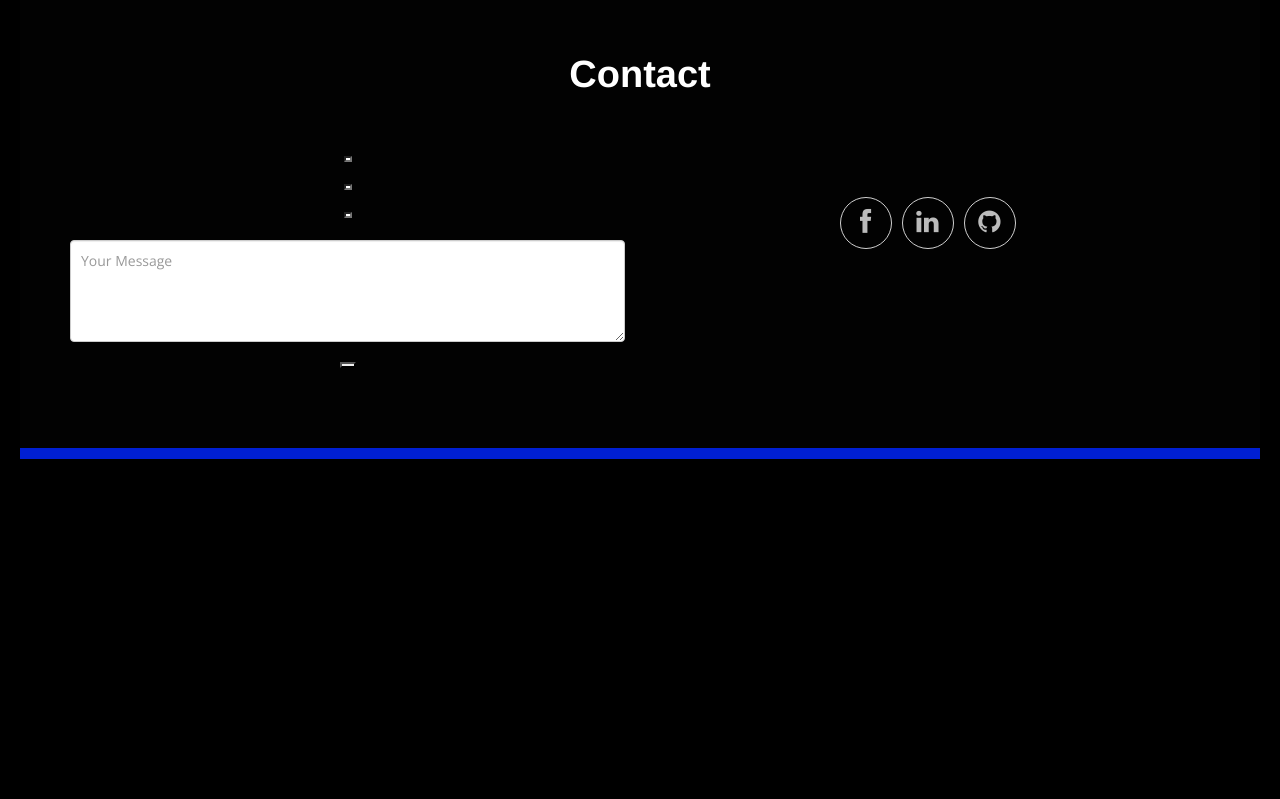
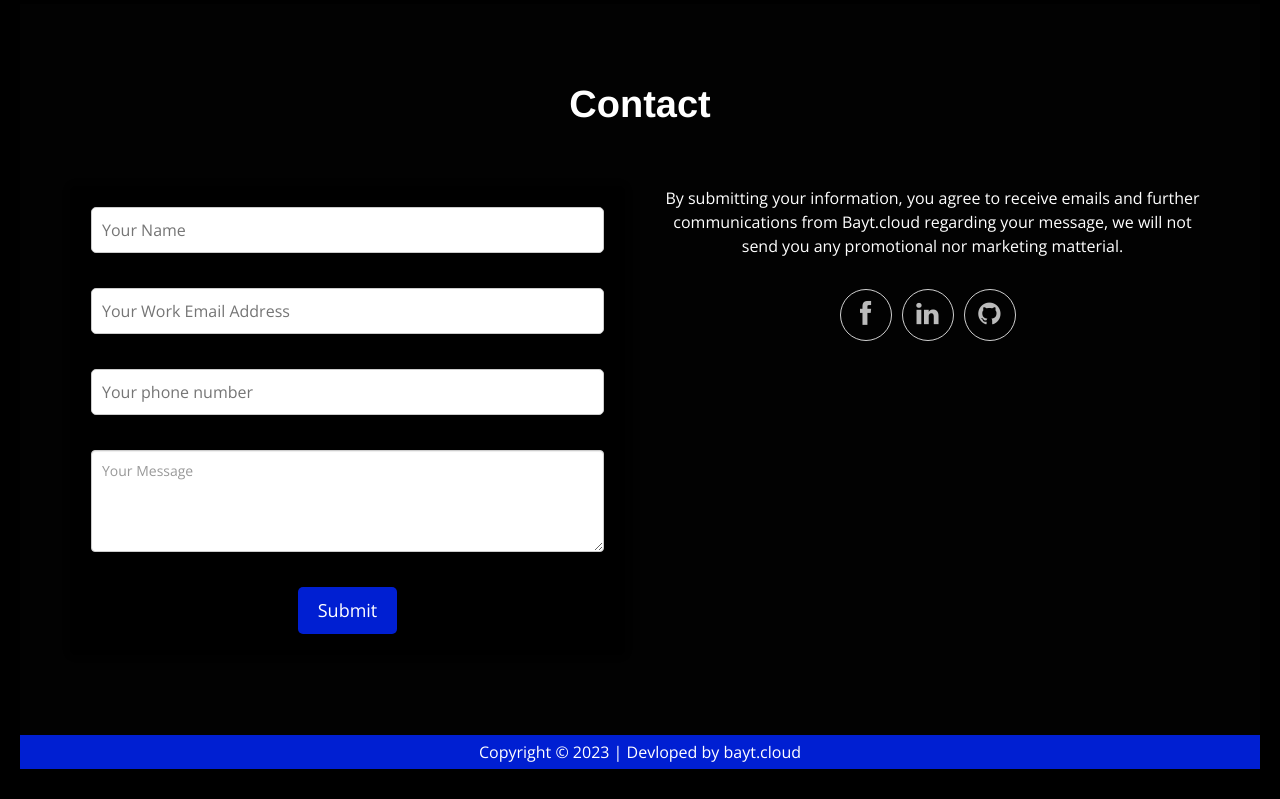
Before and after one commit to laithrafid/bayt.cloud, a plain HTML site: page index.html in a window 1280 px wide. Shown: the part 2446-3245 px from the top of the page. Before the commit the page ends 2905 px from the top, so only its background shows below. Drawn offline with nearby package versions, Linux system fonts and the light colour scheme.

Commit message:
working before marketing

```diff
--- a/css/styles.css
+++ b/css/styles.css
@@ -50,6 +50,12 @@ h1 span,
 h2 span,
 h3 span,
 h4 span {
+	color: #ffffff;
+}
+h1 span,
+h2 span,
+h3 span,
+h4 span:hover {
 	color: #0026ffd2;
 }
 .colored {
@@ -777,7 +783,7 @@ border-radius: 50%;
 }
 
 .social-links li.linkedin a:hover {
-	color: #0976b4;
+	color: #00a2ff;
 }
 
 
@@ -1198,3 +1204,87 @@ body {
   .slick-arrow.slick-hidden {
 	  display: none;
   }
+
+
+
+  /* footer */
+  footer {
+    padding: 30px 0;
+    background-color: rgba(0, 0, 0, 0.9);
+}
+
+footer p {
+    color: #fff;
+    font-size: 16px;
+    margin-bottom: 0;
+}
+
+footer .social {
+    margin-top: 10px;
+}
+
+footer .social a {
+    font-size: 24px;
+    margin: 0 10px;
+    color: #0026ffd2;
+    transition: color 0.3s;
+}
+
+footer .social a:hover {
+    color: #0026ffd2;
+}
+
+footer .copyright {
+    margin-top: 10px;
+    text-align: center;
+}
+
+footer .copyright p {
+    color: #fff;
+    margin-bottom: 0;
+}
+
+/* Form*/
+/* Form Styles */
+form {
+    background-color: #000000;
+    padding: 20px;
+    border: 1px solid #000000;
+    border-radius: 5px;
+    box-shadow: 0 0 10px rgba(0, 0, 0, 0.1);
+}
+
+form label {
+    display: block;
+    font-weight: bold;
+    margin-bottom: 10px;
+}
+
+form input[type="text"],
+form input[type="email"],
+form textarea {
+    width: 100%;
+    padding: 10px;
+    margin-bottom: 15px;
+    border: 1px solid #ccc;
+    border-radius: 5px;
+    font-size: 16px;
+}
+
+form textarea {
+    resize: vertical;
+}
+
+form input[type="submit"] {
+    background-color: #0026ffd2;
+    color: #fff;
+    padding: 10px 20px;
+    border: none;
+    border-radius: 5px;
+    font-size: 18px;
+    cursor: pointer;
+}
+
+form input[type="submit"]:hover {
+    background-color: #0026ff;
+}
--- a/index.html
+++ b/index.html
@@ -126,22 +126,22 @@
                                         <div class="footer-content">
                                             <form action="https://formspree.io/f/xeqbrlav"method="POST">
                                                 <div class="form-group has-feedback">
-                                                    <label for="name" >Name:</label>
-                                                    <input type="text" id="name" name="name" required><br>
+                                                    <label class="sr-only" for="name" ></label>
+                                                    <input type="text" id="name" name="name" placeholder="Your Name" required><br>
                                                     <i class="fa fa-user form-control-feedback"></i>
                                                 </div>
                                                 <div class="form-group has-feedback">
-                                                 <label for="email">Work Email Address:</label>
-                                                <input type="email" id="email" name="email" required><br>
+                                                 <label class="sr-only" for="email"></label>
+                                                <input type="email" id="email" name="email"  placeholder="Your Work Email Address" required><br>
                                                     <i class="fa fa-envelope form-control-feedback"></i>
                                                 </div>
                                                 <div class="form-group has-feedback">
-                                                    <label for="phone">Phone number:</label>
-                                                    <input type="tel" id="phone" name="phone"><br>
+                                                    <label class="sr-only" for="phone"></label>
+                                                    <input type="text" id="phone" name="phone" placeholder="Your phone number"><br>
                                                     <i class="fa fa-mobile-phone form-control-feedback"></i>
                                                 </div>
                                                 <div class="form-group has-feedback">
-                                                    <label class="sr-only" for="message">Your Message</label>
+                                                    <label class="sr-only" for="message"></label>
                                                     <textarea class="form-control" rows="4" id="message" placeholder="Your Message" name="message" required></textarea>
                                                     <i class="fa fa-pencil form-control-feedback"></i>
                                                 </div>
@@ -155,9 +155,8 @@
                                 <div class="col-sm-6">
                                   <div class="footer-content">
                                       <div class="widget-content">
-                                            <p> We are an all remote company, Our Consultants travel around the world.<br>
-                                                By submitting your information, you agree to receive  emails and further communications from Bayt.cloud regarding your message, we will not send you any promotional nor marketing matterial.
-                                            </p><br/>
+                                            <p> By submitting your information, you agree to receive  emails and further communications from Bayt.cloud regarding your message, we will not send you any promotional nor marketing matterial.
+                                            </p>
                                         </div>
                                             <ul class="social-links">
                                                 <li ><a target="_blank" href="https://www.facebook.com/baytcloud/"><i class="fa fa-facebook"></i></a></li>
```
